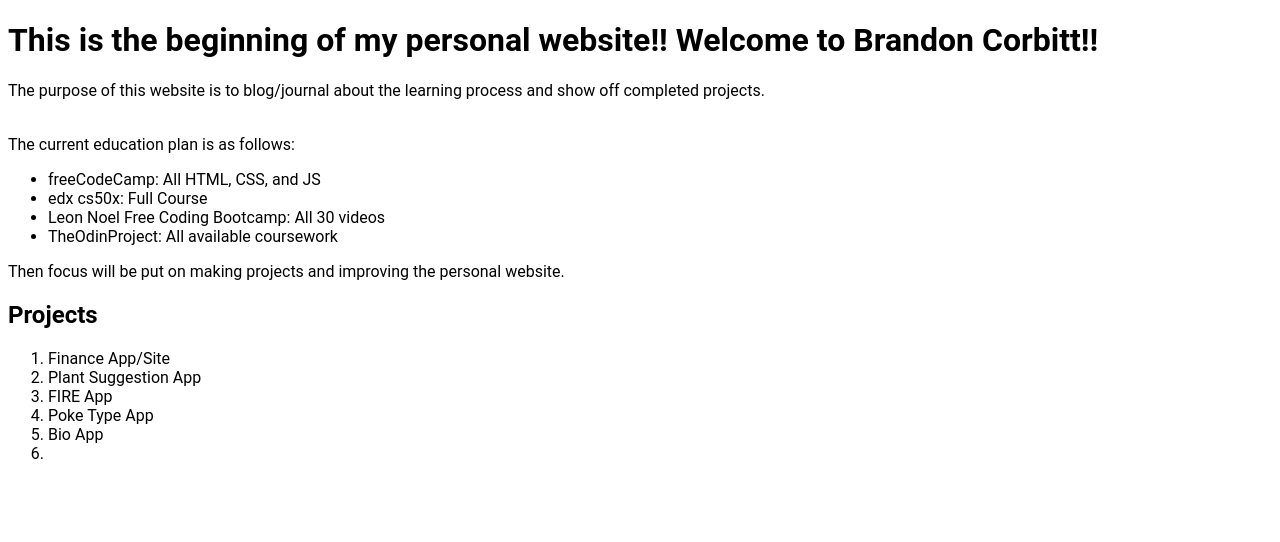
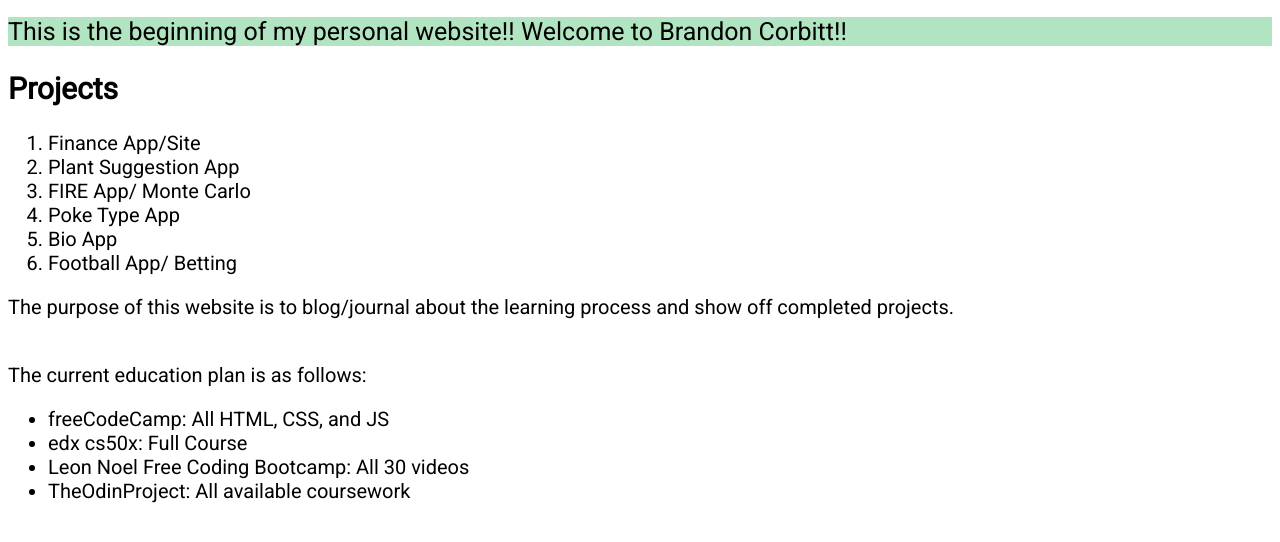
Before and after one commit to Bracore/Personal_Site, a plain HTML site: page index.html in a window 1280 px wide. Drawn offline with Linux system fonts and the light colour scheme.

Commit message:
Finally got css to work, typo

```diff
--- a/index.html
+++ b/index.html
@@ -2,17 +2,27 @@
 <html>
     <head>
         <title>Brandon's Portfolio Site</title>
-        <link rel="stylesheets" href="file:///C:/Users/bcorb/programming_projects/personal_website/personal_site.css">
-        <link rel="stylesheets" href="https://fonts.googleapis.com/css2?family=Roboto&display=swap">
+        <link rel="stylesheet" type="text/css" href="styles/personal-site.css">
+        <link rel="stylesheet" href="https://fonts.googleapis.com/css2?family=Roboto&display=swap">
         <meta name="viewport" content="width=device-width, initial-scale=1.0">
         <meta name="author" content="Brandon Corbitt">
         <meta charset="utf-8">
         <meta name="description" content="Building a personal website">
         <meta name="keywords" content="Programming projects, Job hunting">
     </head>
-    <body style="font-family:Roboto, sans-serif">
+    <body>
         <h1 id="opener">This is the beginning of my personal website!! Welcome to Brandon Corbitt!!</h1>
         <section>
+        <h2>Projects</h2>
+            <ol>
+                <li>Finance App/Site</li>
+                <li>Plant Suggestion App</li>
+                <li>FIRE App/ Monte Carlo</li>
+                <li>Poke Type App</li>
+                <li>Bio App</li>
+                <li>Football App/ Betting</li>
+            </ol>
+        </section>
         <p id="sidenote">
             The purpose of this website is to blog/journal about the learning process and show off completed projects.</p>
             <br>
@@ -23,16 +33,5 @@
                 <li>Leon Noel Free Coding Bootcamp: All 30 videos</li>
                 <li>TheOdinProject: All available coursework</li>
             </ul>
-        <p>Then focus will be put on making projects and improving the personal website.</p>
-        </section>
-        <h2>Projects</h2>
-        <ol>
-            <li>Finance App/Site</li>
-            <li>Plant Suggestion App</li>
-            <li>FIRE App</li>
-            <li>Poke Type App</li>
-            <li>Bio App</li>
-            <li></li>
-        </ol>
     </body>
 </html>
--- a/styles/personal-site.css
+++ b/styles/personal-site.css
@@ -1,11 +1,11 @@
-@charset "UTF-8";
-h1{
-    background-color: rgb(48, 126, 126);
+h1 {
+    background-color: rgba(42, 180, 83, 0.363);
 }
-body{
+body {
     font-family: 'Roboto', sans-serif;
+    font-size: 20px;
+}
+#opener {
+    font-weight: lighter;
     font-size: 25px;
 }
-#opener{
-    font-weight: lighter;
-}
```
